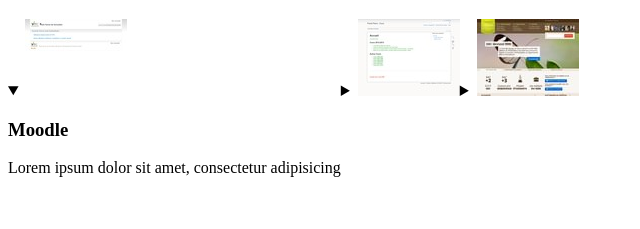
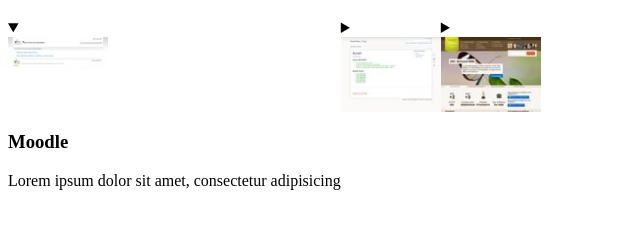
Before and after one commit to MMI-NFC-2026/sae105-r112-tp4-maheyr, a plain HTML site: page index.html in a window 1280 px wide. Shown: the part 61-290 px from the top of the page, without its empty margins (0-640 px from the left). Drawn offline with Linux system fonts and the light colour scheme.

Commit message:
accordéon : taille des images

```diff
--- a/src/css/components/accordeon.css
+++ b/src/css/components/accordeon.css
@@ -1,3 +1,11 @@
 .accordeon {
   display: flex;
 }
+summary {
+  cursor: pointer;
+}
+
+summary img {
+  display: block;
+  width: 100px;
+}
```
